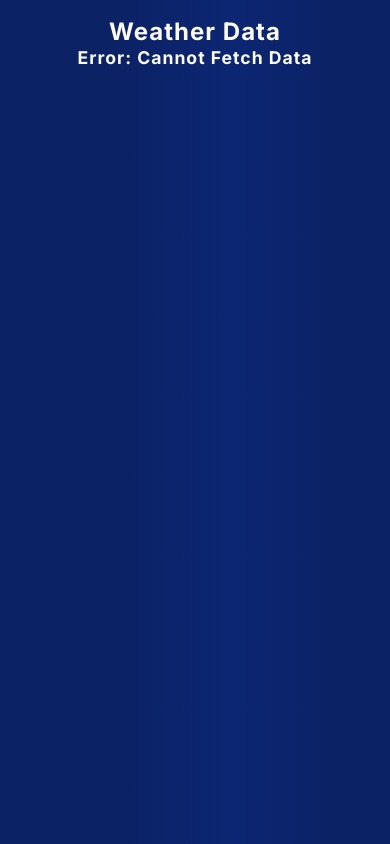
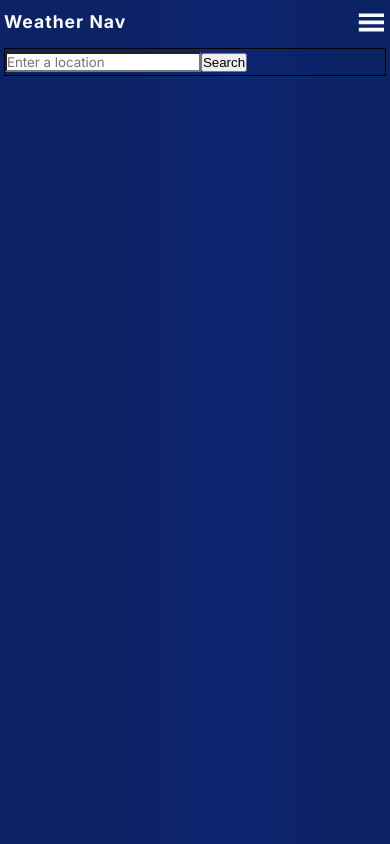
Before and after one commit to justinjones38/weather-lite, a React (Vite) app: page / in a window 390 px wide. Built offline with nearby package versions, Linux system fonts and the light colour scheme; no server answers.

Commit message:
added hamburger menu

```diff
--- a/package.json
+++ b/package.json
@@ -11,7 +11,9 @@
   },
   "dependencies": {
     "react": "^19.2.7",
-    "react-dom": "^19.2.7"
+    "react-dom": "^19.2.7",
+    "react-icons": "^5.7.0",
+    "react-router": "^8.1.0"
   },
   "devDependencies": {
     "@eslint/js": "^10.0.1",
--- a/src/App.jsx
+++ b/src/App.jsx
@@ -2,132 +2,142 @@ import { useEffect, useState } from "react";
 import styles from "./App.module.css";
 import { fetchWeatherArr } from "./api/api";
 import WeatherStats from "./components/WeatherStats";
-import WeatherTable from "./components/WeatherTable";
+import WeatherTable from "./components/tables/WeatherTable";
 import Input from "./components/Input";
 import { getTempRange } from "./utils/utils";
+import HomePage from "./pages/HomePage";
+import {BrowserRouter, Routes, Route} from "react-router"
+import Layout from "./components/layout/layout";
 
 export default function App() {
-  const [data, setData] = useState(null);
-  const [loading, setLoading] = useState(false);
-  const [error, setError] = useState(false);
-  const [filterText, setFilterText] = useState({
-    timestamp: "",
-    select: "",
-  });
-  const [filteredResults, setFilteredResults] = useState([]);
-  const [tempRange, setTempRange] = useState({
-    low: -Infinity,
-    high: Infinity,
-  });
+  // const [data, setData] = useState(null);
+  // const [loading, setLoading] = useState(false);
+  // const [error, setError] = useState(false);
+  // const [filterText, setFilterText] = useState({
+  //   timestamp: "",
+  //   select: "",
+  // });
+  // const [filteredResults, setFilteredResults] = useState([]);
+  // const [tempRange, setTempRange] = useState({
+  //   low: -Infinity,
+  //   high: Infinity,
+  // });
 
-  useEffect(() => {
-    setLoading(true);
-    const fetchData = async () => {
-      try {
-        const fetchedWeatherData = await fetchWeatherArr();
-        const updatedWeatherData = {
-          ...fetchedWeatherData,
-          hourly: fetchedWeatherData.hourly.time.map((timestamp, index) => ({
-            timestamp,
-            temperature: fetchedWeatherData.hourly.temperature_2m[index],
-            apparentTemperature:
-              fetchedWeatherData.hourly.apparent_temperature[index],
-            relativeHumidity:
-              fetchedWeatherData.hourly.relative_humidity_2m[index],
-            windSpeed: fetchedWeatherData.hourly.wind_speed_10m[index],
-          })),
-          hourly_units: {
-            timestamp: fetchedWeatherData.hourly_units.time,
-            temperature: fetchedWeatherData.hourly_units.temperature_2m,
-            apparentTemperature:
-              fetchedWeatherData.hourly_units.apparent_temperature,
-            relativeHumidity:
-              fetchedWeatherData.hourly_units.relative_humidity_2m,
-            windSpeed: fetchedWeatherData.hourly_units.wind_speed_10m,
-          },
-        };
+  // useEffect(() => {
+  //   setLoading(true);
+  //   const fetchData = async () => {
+  //     try {
+  //       const fetchedWeatherData = await fetchWeatherArr();
+  //       const updatedWeatherData = {
+  //         ...fetchedWeatherData,
+  //         hourly: fetchedWeatherData.hourly.time.map((timestamp, index) => ({
+  //           timestamp,
+  //           temperature: fetchedWeatherData.hourly.temperature_2m[index],
+  //           apparentTemperature:
+  //             fetchedWeatherData.hourly.apparent_temperature[index],
+  //           relativeHumidity:
+  //             fetchedWeatherData.hourly.relative_humidity_2m[index],
+  //           windSpeed: fetchedWeatherData.hourly.wind_speed_10m[index],
+  //         })),
+  //         hourly_units: {
+  //           timestamp: fetchedWeatherData.hourly_units.time,
+  //           temperature: fetchedWeatherData.hourly_units.temperature_2m,
+  //           apparentTemperature:
+  //             fetchedWeatherData.hourly_units.apparent_temperature,
+  //           relativeHumidity:
+  //             fetchedWeatherData.hourly_units.relative_humidity_2m,
+  //           windSpeed: fetchedWeatherData.hourly_units.wind_speed_10m,
+  //         },
+  //       };
 
-        setData(updatedWeatherData);
-        setFilteredResults(updatedWeatherData);
-      } catch (error) {
-        console.log(error);
-        setError(true);
-      } finally {
-        setLoading(false);
-      }
-    };
-    fetchData();
-  }, []);
+  //       setData(updatedWeatherData);
+  //       setFilteredResults(updatedWeatherData);
+  //     } catch (error) {
+  //       console.log(error);
+  //       setError(true);
+  //     } finally {
+  //       setLoading(false);
+  //     }
+  //   };
+  //   fetchData();
+  // }, []);
 
-  const handleFilterTextChange = (e) => {
-    const key = e.target.name;
-    const value = e.target.value;
-    setFilterText((prev) => ({
-      ...prev,
-      [key]: value,
-    }));
+  // const handleFilterTextChange = (e) => {
+  //   const key = e.target.name;
+  //   const value = e.target.value;
+  //   setFilterText((prev) => ({
+  //     ...prev,
+  //     [key]: value,
+  //   }));
 
 
-    setFilteredResults({
-      ...data,
-      hourly: data.hourly.filter(
-        (hour) =>
-          hour[key].toLowerCase().includes(value.toLowerCase()) &&
-          hour.temperature > tempRange.low &&
-          hour.temperature <= tempRange.high,
-      ),
-    });
-  };
+  //   setFilteredResults({
+  //     ...data,
+  //     hourly: data.hourly.filter(
+  //       (hour) =>
+  //         hour[key].toLowerCase().includes(value.toLowerCase()) &&
+  //         hour.temperature > tempRange.low &&
+  //         hour.temperature <= tempRange.high,
+  //     ),
+  //   });
+  // };
 
-  const handleFilterSelectChange = (e) => {
-    const key = e.target.name;
-    const value = e.target.value;
+  // const handleFilterSelectChange = (e) => {
+  //   const key = e.target.name;
+  //   const value = e.target.value;
 
-    setFilterText((prev) => ({
-      ...prev,
-      [key]: value,
-    }));
+  //   setFilterText((prev) => ({
+  //     ...prev,
+  //     [key]: value,
+  //   }));
 
 
-    const { lowTemp, highTemp } = getTempRange(value);
-    setTempRange((prev) => ({
-      ...prev,
-      low: lowTemp,
-      high: highTemp,
-    }));
+  //   const { lowTemp, highTemp } = getTempRange(value);
+  //   setTempRange((prev) => ({
+  //     ...prev,
+  //     low: lowTemp,
+  //     high: highTemp,
+  //   }));
 
 
-    setFilteredResults({
-      ...data,
-      hourly: data.hourly.filter(
-        (hour) =>
-          hour.temperature > lowTemp &&
-          hour.temperature < highTemp &&
-          hour.timestamp
-            .toLowerCase()
-            .includes(filterText.timestamp.toLowerCase()),
-      ),
-    });
-  };
+  //   setFilteredResults({
+  //     ...data,
+  //     hourly: data.hourly.filter(
+  //       (hour) =>
+  //         hour.temperature > lowTemp &&
+  //         hour.temperature < highTemp &&
+  //         hour.timestamp
+  //           .toLowerCase()
+  //           .includes(filterText.timestamp.toLowerCase()),
+  //     ),
+  //   });
+  // };
 
 
 
   return (
-    <div className={styles.container}>
-      <h1 className={styles.title}>Weather Data</h1>
-      {loading ? <h2>Loading...</h2> : null}
-      {error ? <h2>Error: Cannot fetch data</h2> : null}
-      {!loading && !error && data ? (
-        <>
-          <WeatherStats data={data} />
-          <Input
-            filterText={filterText}
-            handleFilterTextChange={handleFilterTextChange}
-            handleFilterSelectChange={handleFilterSelectChange}
-          />
-          <WeatherTable data={filteredResults} />
-        </>
-      ) : null}
-    </div>
+    <BrowserRouter>
+      <Routes>
+        <Route path="/" element={<Layout />}>
+            <Route index element={<HomePage />} />
+        </Route>
+      </Routes>
+    </BrowserRouter>
+    //     <div className={styles.container}>
+    //   <h1 className={styles.title}>Weather Data</h1>
+    //   {loading ? <h2>Loading...</h2> : null}
+    //   {error ? <h2>Error: Cannot fetch data</h2> : null}
+    //   {!loading && !error && data ? (
+    //     <>
+    //       <WeatherStats data={data} />
+    //       <Input
+    //         filterText={filterText}
+    //         handleFilterTextChange={handleFilterTextChange}
+    //         handleFilterSelectChange={handleFilterSelectChange}
+    //       />
+    //       <WeatherTable data={filteredResults} />
+    //     </>
+    //   ) : null}
+    // </div>
   );
 }
--- /dev/null
+++ b/src/components/Navbar.jsx
@@ -0,0 +1,35 @@
+import styles from "./Navbar.module.css";
+import { NavLink } from "react-router";
+import { GiHamburgerMenu } from "react-icons/gi";
+import { IoMdClose } from "react-icons/io";
+import { useState } from "react";
+
+export default function Navbar() {
+  const [isHamburgerMenuShown, setIsHamburgerMenuShown] = useState(false);
+  return (
+    <div className={styles.container}>
+      <h2 className={styles.title}>Weather Nav</h2>
+      <div className={styles.hamburgerMenu}>
+        <GiHamburgerMenu
+          className={styles.hamburgerButton}
+          onClick={() => setIsHamburgerMenuShown(true)}
+        />
+      </div>
+      {isHamburgerMenuShown ? (
+        <div className={styles.navContainer}>
+          <IoMdClose className={styles.closeBtn} onClick={() => setIsHamburgerMenuShown(false)} />
+          <ul className={styles.navbar}>
+            <li className={styles.listItem}>
+              <NavLink to="." className={styles.linkItem}>
+                Search
+              </NavLink>
+            </li>
+            <NavLink to="#" className={styles.linkItem}>
+              Dashboard
+            </NavLink>
+          </ul>
+        </div>
+      ) : null}
+    </div>
+  );
+}
--- /dev/null
+++ b/src/components/Navbar.module.css
@@ -0,0 +1,38 @@
+.container {
+  display: flex;
+  justify-content: space-between;
+  grid-column: 1 / span 2;
+  text-align: center;
+  align-items: center;
+  margin-bottom: 0.7em;
+}
+
+.hamburgerButton {
+  font-size: 1.8rem;
+}
+
+.navContainer {
+  position: fixed;
+  width: 100%;
+  height: 100%;
+  padding: 0.3em;
+  top: 0;
+  left: 0;
+  right: 0;
+  background-color: var(--navbar-bg-color);
+}
+
+.closeBtn {
+  font-size: 2.3rem;
+  margin-left: auto;
+  transition: 0.3s color;
+}
+
+.closeBtn:hover, .closeBtn:focus {
+  color: var(--red-error-color)
+}
+
+.linkItem {
+  color: inherit;
+  text-decoration: none;
+}
--- /dev/null
+++ b/src/components/layout/Layout.jsx
@@ -0,0 +1,14 @@
+import { Outlet } from "react-router";
+import Navbar from "../Navbar";
+import styles from "./Layout.module.css"
+
+export default function Layout() {
+  return (
+    <div className={styles.container}>
+      <Navbar />
+      <div className={styles.contentWrapper}>
+        <Outlet />
+      </div>
+    </div>
+  )
+}
--- /dev/null
+++ b/src/components/layout/Layout.module.css
@@ -0,0 +1,19 @@
+.container {
+  width: 98%;
+  max-width: 1200px;
+  margin: 0.5em auto;
+}
+
+.contentWrapper {
+  grid-column: 3 / span 6;
+  border: 1px solid black;
+}
+
+@media (min-width: 750px) {
+  .container {
+    display: grid;
+    grid-template-columns: repeat(8, 1fr);
+    padding: 0.5em;
+    gap: 0.5em;
+  }
+}
--- a/src/components/WeatherTable.jsx
+++ b/src/components/tables/WeatherTable.jsx
@@ -1,4 +1,4 @@
-import useWindowWidth from "../hooks/useWindowWidth";
+import useWindowWidth from "../../hooks/useWindowWidth";
 import styles from "./WeatherTable.module.css";
 
 export default function WeatherTable({ data }) {
--- a/src/index.css
+++ b/src/index.css
@@ -15,7 +15,7 @@ CSS VARIABLES
 :root {
   /* Background Colors */
   --search-bg-color: #ebebeb;
-  --footer-bg-color: #061232;
+  --navbar-bg-color: #061232;
 
   /* Font Colors */
   --primary-font-color: rgba(252, 252, 252);
@@ -71,6 +71,10 @@ li {
   padding: 0;
 }
 
+svg {
+  display: block;
+}
+
 /* =============
 TYPOGRAPHY
 ================*/
@@ -89,7 +93,6 @@ h1 {
 
 h2 {
   font-size: 1.1rem;
-  margin-bottom: 0.5em;
 }
 
 h3 {
--- /dev/null
+++ b/src/pages/HomePage.jsx
@@ -0,0 +1,12 @@
+import styles from "./Homepage.module.css"
+
+export default function HomePage() {
+  return (
+    <div className={styles.container}>
+      <form className={styles.form}>
+        <input type="text" placeholder="Enter a location" id="name" />
+        <button className={styles.btn}>Search</button>
+      </form>
+    </div>
+  )
+}
```
Also changed, not shown: src/components/tables/WeatherTable.module.css (renamed from src/components/WeatherTable.module.css), src/pages/HomePage.module.css (added), 1 other file (tests, documents, lock files or other folders).
